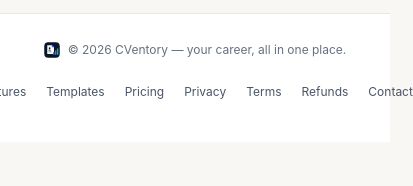
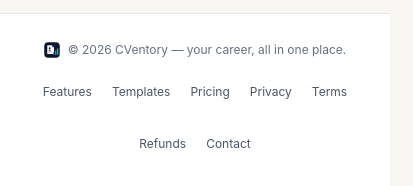
Before and after one commit to Pavithran-R-A/career-profile-platform, a React (Vite) app: page / in a window 390 px wide. Shown: the part 8559-8745 px from the top of the page, 413 px wide, since content can reach past the window. Before the commit the page ends 8701 px from the top, so only its background shows below. Built offline with nearby package versions, Linux system fonts and the light colour scheme; no server answers.

Commit message:
fix: wrap footer navigation on mobile

```diff
--- a/src/components/Layout.tsx
+++ b/src/components/Layout.tsx
@@ -293,7 +293,7 @@ export default function Layout() {
             &copy; {new Date().getFullYear()} CVentory — your career, all in one place.
           </p>
           {!isAuthed && (
-            <nav className="flex items-center gap-5" aria-label="Footer">
+            <nav className="flex flex-wrap items-center justify-center gap-x-5 gap-y-2" aria-label="Footer">
               <Link to="/#features" className="link-quiet">
                 Features
               </Link>
```
